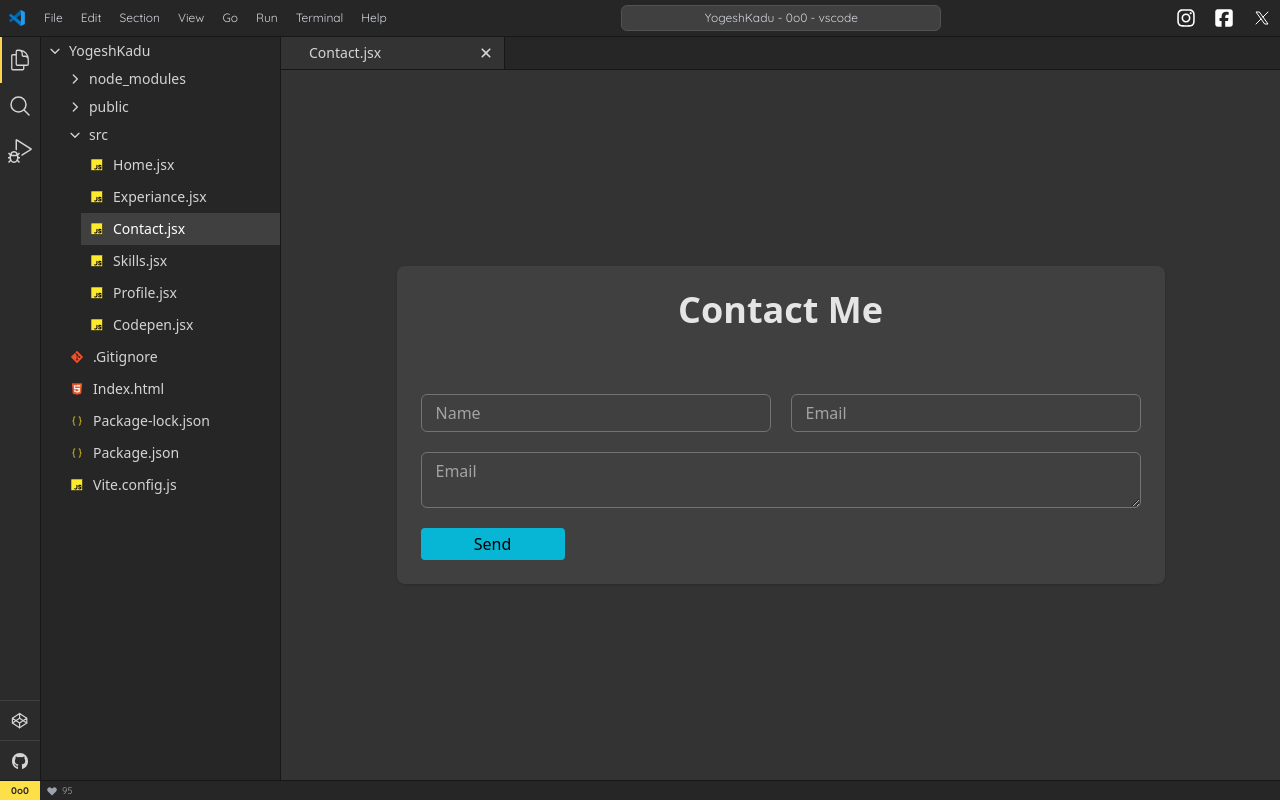
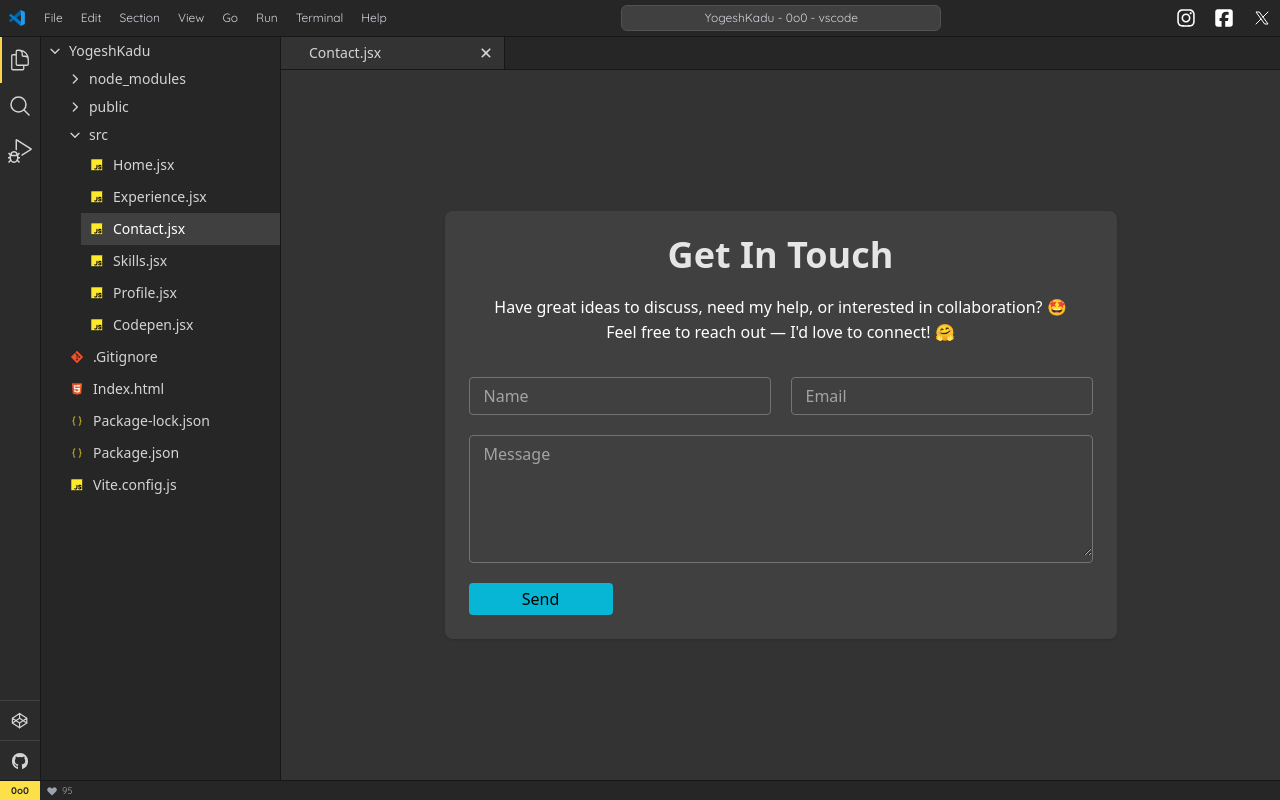
Before and after one commit to YogeshKadu/vscode-portfolio, a React (Vite) app: page /contact in a window 1280 px wide. Built offline with nearby package versions, Linux system fonts and the light colour scheme; a web font is replaced by a local one.

Commit message:
Renamed redirect file, Changed theme, rearranged the navigations, bug fixes in history Context Experiance Spelling changed

```diff
--- a/src/App.jsx
+++ b/src/App.jsx
@@ -7,9 +7,9 @@ import Codepen from "./pages/Codepen";
 import Home from "./pages/Home";
 import Instruction from "./pages/Instruction";
 import Contact from "./pages/Contact";
-import Experiance from "./pages/Experiance";
 import Skills from "./pages/Skills";
 import NotFound from "./pages/NotFound";
+import Experience from "./pages/Experience";
 
 const Normal = () => {
   return <div className="relative w-full min-h-svh bg-base-100 font-Quicksand" data-theme="light">
@@ -32,7 +32,8 @@ export default function App() {
           <Route path="profile" element={<MarkdownEditor />} />
           <Route path="codepen" element={<Codepen />} />
           <Route path="contact" element={<Contact />} />
-          <Route path="experiance" element={<Experiance />} />
+          {/* <Route path="experiance" element={<Experiance />} /> */}
+          <Route path="experience" element={<Experience />} />
           <Route path="skills" element={<Skills />} />
           <Route path="*" element={<NotFound />} />
         </Route>
--- a/src/assets/folder.json
+++ b/src/assets/folder.json
@@ -31,9 +31,9 @@
                     "href": "/"
                 },
                 {
-                    "name": "experiance.jsx",
+                    "name": "experience.jsx",
                     "type": "js",
-                    "href": "/experiance"
+                    "href": "/experience"
                 },
                 {
                     "name": "contact.jsx",
--- a/src/context/HistoryContextProvider.jsx
+++ b/src/context/HistoryContextProvider.jsx
@@ -26,6 +26,8 @@ function HistoryContextProvider({ children }) {
     useEffect(() => {
         if (location.pathname != "/instruction") {
             const copy = src.items.find((item) => item.href == location.pathname);
+            if(!copy)
+                return;
             const exist = visitedRoutes.find((item) => item.href == location.pathname);
             if (!exist) {
                 pushRoute({ ...copy, 'id': location.key });
--- a/src/pages/Contact.jsx
+++ b/src/pages/Contact.jsx
@@ -1,25 +1,24 @@
 function Contact() {
   return (
-    <div className="flex h-full md:items-center md:justify-center">
-      <div className="w-full max-w-3xl p-6 shadow md:rounded-lg bg-secondary-700">
-        <div className="">
+    <div className="flex min-h-full lg:items-center lg:justify-center lg:[&_>_div]:rounded-lg">
+      <div className="w-full max-w-2xl p-6 shadow bg-secondary-700">
+        <div className="mb-8">
           {/* <h1 className="text-2xl font-bold text-secondary-200">Contact Form</h1> */}
-          <h1 className="pb-8 text-4xl font-bold text-center text-secondary-200">Contact Me</h1>
-
+          <h1 className="mb-5 text-4xl font-bold text-center text-secondary-200">Get In Touch</h1>
+          <p className="antialiased text-center text-white text-pretty">Have great ideas to discuss, need my help, or interested in collaboration? <span className="font-Noto">🤩</span> <br />Feel free to reach out — I'd love to connect! <span className="font-Noto">🤗</span></p>
         </div>
-        <form className="grid grid-cols-6 gap-5 mt-8">
-          <div className="relative text-white transition-all border rounded-md col-span-full md:col-span-3 border-secondary-500 focus-within:border-primary-800 focus-within:ring-primary-300 focus-within:ring">
+        <form className="grid grid-cols-6 gap-5">
+          <div className="relative text-white transition-all border rounded col-span-full md:col-span-3 border-secondary-500 focus-within:border-primary-800 focus-within:ring-primary-300 focus-within:ring-1">
             <input type="text" name="name" className="w-full px-3 py-1.5 bg-transparent appearance-none outline-none peer" placeholder="" />
-            <label htmlFor="name" className="absolute px-1.5 transition-all bg-secondary-700 text-secondary-400 left-2 -top-4 peer-focus:-top-4 peer-placeholder-shown:top-1.5">Name</label>
+            <label htmlFor="name" className="absolute px-1.5 pointer-events-none transition-all bg-secondary-700 text-secondary-400 left-2 -top-4 peer-focus:-top-4 peer-placeholder-shown:top-1.5">Name</label>
           </div>
-          <div className="relative text-white transition-all border rounded-md md:col-span-3 col-span-full border-secondary-500 focus-within:border-primary-800 focus-within:ring-primary-300 focus-within:ring">
+          <div className="relative text-white transition-all border rounded md:col-span-3 col-span-full border-secondary-500 focus-within:border-primary-800 focus-within:ring-primary-300 focus-within:ring-1">
             <input type="email" name="email" className="w-full px-3 py-1.5 bg-transparent appearance-none outline-none peer" placeholder="" />
-            <label htmlFor="email" className="absolute px-1.5 transition-all bg-secondary-700 text-secondary-400 left-2 -top-4 peer-focus:-top-4 peer-placeholder-shown:top-1.5">Email</label>
+            <label htmlFor="email" className="absolute px-1.5 pointer-events-none transition-all bg-secondary-700 text-secondary-400 left-2 -top-4 peer-focus:-top-4 peer-placeholder-shown:top-1.5">Email</label>
           </div>
-          <div className="relative text-white transition-all border rounded-md col-span-full border-secondary-500 focus-within:border-primary-800 focus-within:ring-primary-300 focus-within:ring">
-            {/* <input type="email" name="email" className="w-full px-3 py-1.5 bg-transparent appearance-none outline-none peer" placeholder="" /> */}
-            <textarea name="message" id="message" className="w-full h-full px-3 bg-transparent outline-none peer max-h-28" placeholder=""></textarea>
-            <label htmlFor="message" className="absolute px-1.5 transition-all bg-secondary-700 text-secondary-400 left-2 -top-4 peer-focus:-top-4 peer-placeholder-shown:top-1.5">Email</label>
+          <div className="relative text-white transition-all border rounded col-span-full border-secondary-500 focus-within:border-primary-800 focus-within:ring-primary-300 focus-within:ring-1">
+            <textarea name="message" id="message" rows={5} className="w-full #h-full px-3 bg-transparent outline-none resize-y peer max-h-48 min-h-8" placeholder=""></textarea>
+            <label htmlFor="message" className="absolute px-1.5 pointer-events-none transition-all bg-secondary-700 text-secondary-400 left-2 -top-4 peer-focus:-top-4 peer-placeholder-shown:top-1.5">Message</label>
           </div>
           <div className="col-span-full">
             <button type="submit" className="w-full h-8 rounded bg-primary-500 sm:w-36">
--- a/src/pages/Experiance.jsx
+++ b/src/pages/Experience.jsx
@@ -1,4 +1,4 @@
-function Experiance() {
+function Experience() {
   return (
     <section className="p-8 pr-3 md:pr-5 md:p-12">
       <ul className="relative border-secondary-500 border-s">
@@ -18,12 +18,8 @@ function Experiance() {
           <time className="block mb-2 text-sm font-normal leading-none capitalize text-secondary-400">software developer</time>
           <p className="mt-4 text-base font-normal text-secondary-300">Lorem ipsum dolor sit amet consectetur adipisicing elit. Voluptate nulla velit itaque minus architecto id a, distinctio placeat tempora nesciunt, illum inventore, quasi dolore debitis aliquid sequi accusantium. Dicta, ut. Sapiente deserunt sed temporibus maiores reprehenderit! Neque eveniet laborum maiores!</p>
         </li>
-        {/* <li className="mb-10 ms-8">
-          <span className="absolute flex items-center justify-center w-6 h-6 rounded-full -start-3 ring-8 ring-secondary-700 bg-secondary-800"></span>
-          <h3 className="flex items-center mb-1 text-lg font-semibold text-secondary-100">Capgemini India. <span className="text-primary-400 bg-secondary-700 text-sm font-medium me-2 px-2.5 py-0.5 pb-1 rounded ms-3">Latest</span></h3>
-        </li> */}
       </ul>
-      <ol className="relative hidden border-gray-200 border-s">
+      {/* <ol className="relative hidden border-gray-200 border-s">
         <li className="mb-10 ms-6">
           <span className="absolute flex items-center justify-center w-6 h-6 bg-blue-100 rounded-full -start-3 ring-8 ring-white">
             <svg className="w-2.5 h-2.5 text-blue-800 dark:text-blue-300" aria-hidden="true" xmlns="http://www.w3.org/2000/svg" fill="currentColor" viewBox="0 0 20 20">
@@ -58,11 +54,11 @@ function Experiance() {
           <time className="block mb-2 text-sm font-normal leading-none text-gray-400">Released on December 2nd, 2021</time>
           <p className="text-base font-normal text-gray-500">Get started with dozens of web components and interactive elements built on top of Tailwind CSS.</p>
         </li>
-      </ol>
+      </ol> */}
 
 
     </section>
   )
 }
 
-export default Experiance
+export default Experience
--- a/src/pages/NotFound.jsx
+++ b/src/pages/NotFound.jsx
@@ -1,10 +1,12 @@
+import { Link } from "react-router-dom"
+
 function NotFound() {
   return (
     <div className="flex items-center justify-center h-full">
-        <div className="max-w-sm">
+        <div className="max-w-sm text-center">
             <img src="/images/404.png" alt="lost page image" className="h-56" />
-            <p className="mt-8">Lost your path</p>
-            <button className="mx-auto">Home</button>
+            <p className="mt-8 mb-3 text-secondary-200">Lost your path</p>
+            <Link to="/" className="inline-block px-5 rounded bg-primary-300 text-secondary-800">Home</Link>
         </div>
     </div>
   )
--- a/src/pages/Skills.jsx
+++ b/src/pages/Skills.jsx
@@ -1,6 +1,19 @@
 function Skills() {
   return (
-    <div>Skills</div>
+    <div>
+      Skills
+      {/* <div class="bg-white shadow-md rounded overflow-hidden">
+        <div class="card-header p-4 text-gray-700">
+          <h3 class="card-title font-bold">Card Title</h3>
+        </div>
+        <div class="card-body p-4">
+          Centralize your team information with our management tools. Access detailed instructions, expert advice, and technical documentation to maintain an up-to-date team directory.
+        </div>
+        <div class="card-footer p-4 border-t border-gray-200">
+          <a class="btn btn-link text-gray-600 hover:text-gray-900" href="#">Go to Help Center</a>
+        </div>
+      </div> */}
+    </div>
   )
 }
 
```
Also changed, not shown: public/_redirects.txt (deleted), 1 other file (tests, documents, lock files or other folders).
